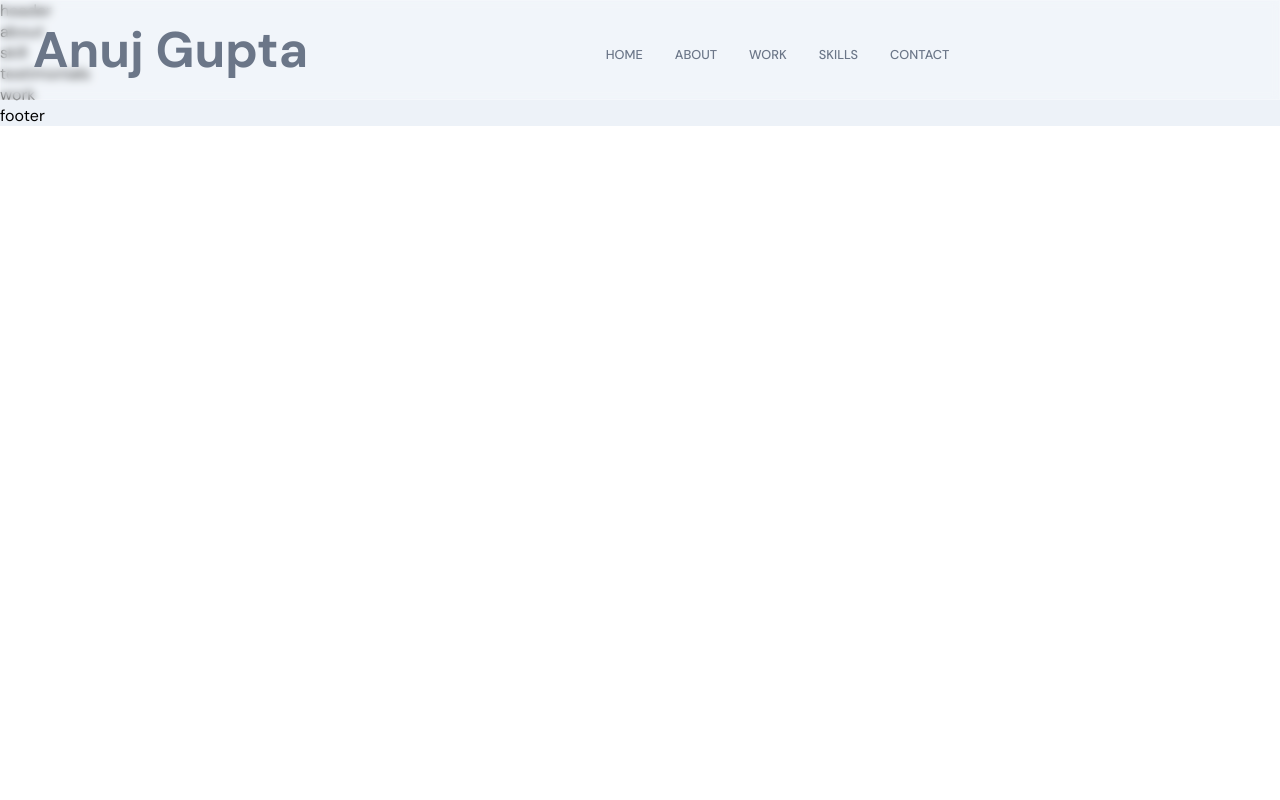
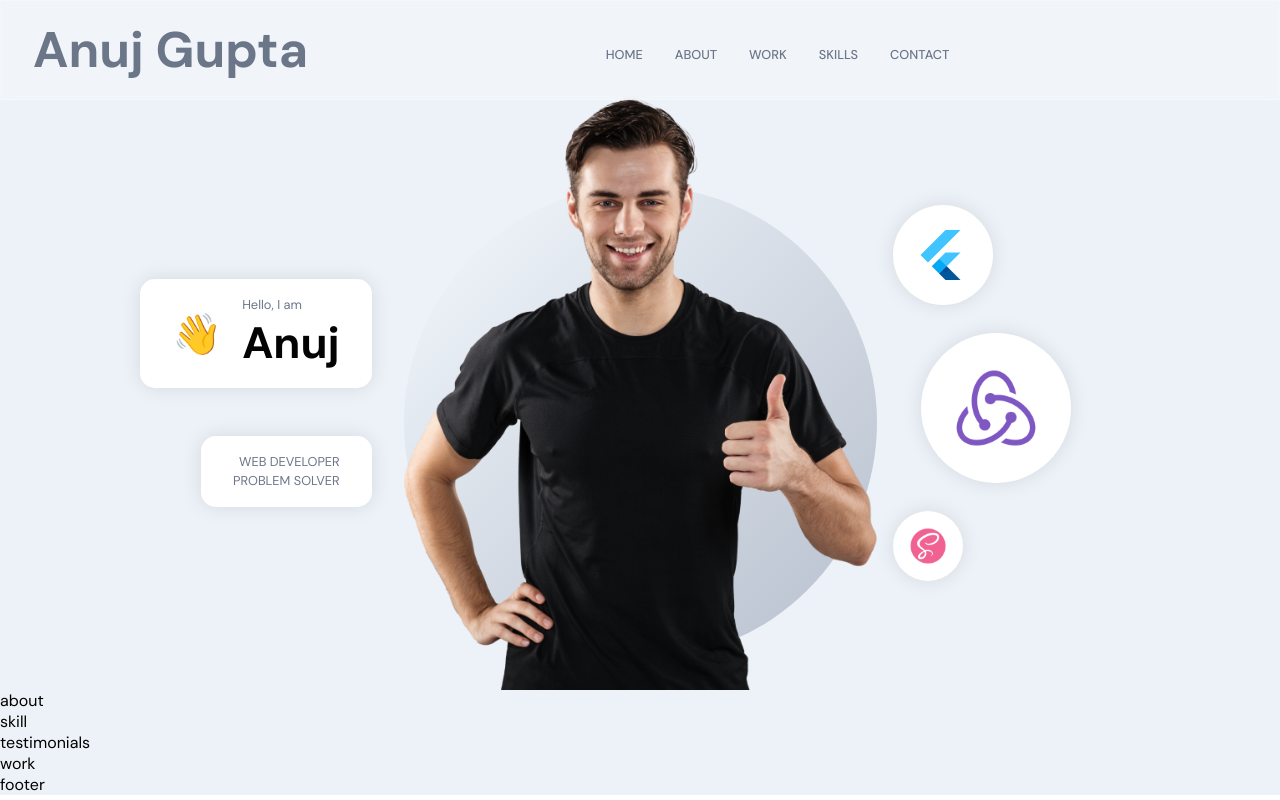
Before and after one commit to Anuj-Gupta79/Portfolio, a React (Create React App) app in the folder portfolio-frontend/: page / in a window 1280 px wide. Built offline with nearby package versions, Linux system fonts and the light colour scheme.

Commit message:
Header Done

```diff
--- a/portfolio-frontend/src/components/Navbar/navbar.jsx
+++ b/portfolio-frontend/src/components/Navbar/navbar.jsx
@@ -2,7 +2,6 @@
 import { HiMenuAlt4, HiX } from "react-icons/hi";
 import { motion } from "framer-motion";
 
-import { images } from "../../constants";
 import "./navbar.scss";
 
 const Navbar = () => {
--- a/portfolio-frontend/src/components/Navbar/navbar.scss
+++ b/portfolio-frontend/src/components/Navbar/navbar.scss
@@ -93,6 +93,7 @@
     width: 70%;
     height: 70%;
     color: var(--white-color);
+    cursor: pointer;
   }
 
   div {
--- a/portfolio-frontend/src/containers/Header/header.jsx
+++ b/portfolio-frontend/src/containers/Header/header.jsx
@@ -1,9 +1,73 @@
-import React from 'react'
-import './header.scss'
+import React from "react";
+import { motion } from "framer-motion";
+
+// import { AppWrap } from '../../wrapper';
+import { images } from "../../constants";
+import "./header.scss";
+
+const scaleVariants = {
+  whileInView: {
+    scale: [0, 1],
+    opacity: [0, 1],
+    transition: {
+      duration: 1,
+      ease: "easeInOut",
+    },
+  },
+};
+
 const header = () => {
   return (
-    <div>header</div>
-  )
-}
+    <div className="app__header app__flex">
+      <motion.div
+        whileInView={{ x: [-100, 0], opacity: [0, 1] }}
+        transition={{ duration: 0.5 }}
+        className="app__header-info"
+      >
+        <div className="app__header-badge">
+          <div className="badge-cmp app__flex">
+            <span>👋</span>
+            <div style={{ marginLeft: 20 }}>
+              <p className="p-text">Hello, I am</p>
+              <h1 className="head-text">Anuj</h1>
+            </div>
+          </div>
 
-export default header
+          <div className="tag-cmp app__flex">
+            <p className="p-text">Web Developer</p>
+            <p className="p-text">Problem Solver</p>
+          </div>
+        </div>
+      </motion.div>
+
+      <motion.div
+        whileInView={{ opacity: [0, 1] }}
+        transition={{ duration: 0.5, delayChildren: 0.5 }}
+        className="app__header-img"
+      >
+        <img src={images.profile} alt="profile_bg" />
+        <motion.img
+          whileInView={{ scale: [0, 1] }}
+          transition={{ duration: 1, ease: "easeInOut" }}
+          src={images.circle}
+          alt="profile_circle"
+          className="overlay_circle"
+        />
+      </motion.div>
+
+      <motion.div
+        variants={scaleVariants}
+        whileInView={scaleVariants.whileInView}
+        className="app__header-circles"
+      >
+        {[images.flutter, images.redux, images.sass].map((circle, index) => (
+          <div className="circle-cmp app__flex" key={`circle-${index}`}>
+            <img src={circle} alt="profile_bg" />
+          </div>
+        ))}
+      </motion.div>
+    </div>
+  );
+};
+
+export default header;
--- a/portfolio-frontend/src/containers/Header/header.scss
+++ b/portfolio-frontend/src/containers/Header/header.scss
@@ -0,0 +1,189 @@
+#home {
+  position: relative;
+  background: url("../../assets/bgIMG.png");
+  background-size: cover;
+  background-position: center;
+  background-repeat: repeat;
+
+  .app__wrapper {
+    padding: 0;
+
+    .copyright {
+      display: none;
+    }
+  }
+}
+
+.app__header {
+  flex: 1;
+  width: 100%;
+  height: 100%;
+  flex-direction: row;
+  padding: 6rem 2rem 0rem;
+
+  @media screen and (min-width: 2000px) {
+    padding-top: 8rem;
+  }
+
+  @media screen and (max-width: 1200px) {
+    flex-direction: column;
+  }
+
+  @media screen and (max-width: 450px) {
+    padding: 6rem 1rem 2rem;
+  }
+}
+
+.app__header-info {
+  flex: 0.65;
+  display: flex;
+  flex-direction: column;
+  justify-content: flex-start;
+  align-items: flex-start;
+  height: 100%;
+  margin: 0 2rem;
+
+  @media screen and (max-width: 1200px) {
+    width: 100%;
+    margin-right: 0rem;
+  }
+}
+
+.app__header-badge {
+  width: 100%;
+  display: flex;
+  justify-content: flex-end;
+  align-items: flex-end;
+  flex-direction: column;
+
+  .badge-cmp,
+  .tag-cmp {
+    padding: 1rem 2rem;
+    background: var(--white-color);
+    border-radius: 15px;
+    flex-direction: row;
+    width: auto;
+    box-shadow: 0px 0px 20px rgba(0, 0, 0, 0.1);
+  }
+
+  .tag-cmp {
+    flex-direction: column;
+    margin-top: 3rem;
+
+    p {
+      width: 100%;
+      text-transform: uppercase;
+      text-align: right;
+    }
+  }
+
+  span {
+    font-size: 2.5rem;
+
+    @media screen and (min-width: 2000px) {
+      font-size: 5rem;
+    }
+  }
+
+  @media screen and (max-width: 1200px) {
+    justify-content: flex-start;
+    align-items: flex-start;
+  }
+}
+
+.app__header-circles {
+  flex: 0.75;
+  display: flex;
+  flex-direction: column;
+  justify-content: space-evenly;
+  align-items: flex-start;
+  height: 100%;
+  margin-left: 1rem;
+
+  div {
+    width: 100px;
+    height: 100px;
+    border-radius: 50%;
+
+    background: var(--white-color);
+    box-shadow: 0px 0px 20px rgba(0, 0, 0, 0.1);
+
+    img {
+      width: 60%;
+      height: 60%;
+    }
+  }
+
+  div:nth-child(1) {
+    width: 100px;
+    height: 100px;
+  }
+
+  div:nth-child(2) {
+    margin: 1.75rem;
+    width: 150px;
+    height: 150px;
+  }
+
+  div:nth-child(3) {
+    width: 70px;
+    height: 70px;
+  }
+
+  @media screen and (min-width: 2000px) {
+    div:nth-child(2) {
+      width: 400px;
+      height: 400px;
+    }
+
+    div:nth-child(3) {
+      width: 170px;
+      height: 170px;
+    }
+
+    div:nth-child(1) {
+      width: 200px;
+      height: 200px;
+    }
+  }
+
+  @media screen and (max-width: 1200px) {
+    width: 100%;
+    flex-direction: row;
+    flex-wrap: wrap;
+    margin-left: 0;
+
+    div {
+      margin: 1rem;
+    }
+  }
+}
+
+.app__header-img {
+  flex: 1;
+  height: 100%;
+  display: flex;
+  justify-content: flex-end;
+  align-items: flex-end;
+  position: relative;
+
+  img {
+    width: 100%;
+    object-fit: contain;
+    z-index: 1;
+  }
+
+  .overlay_circle {
+    position: absolute;
+    left: 0;
+    right: 0;
+    bottom: 0;
+    z-index: 0;
+    width: 100%;
+    height: 90%;
+  }
+
+  @media screen and (max-width: 1200px) {
+    margin: 2rem 0;
+  }
+}
```
